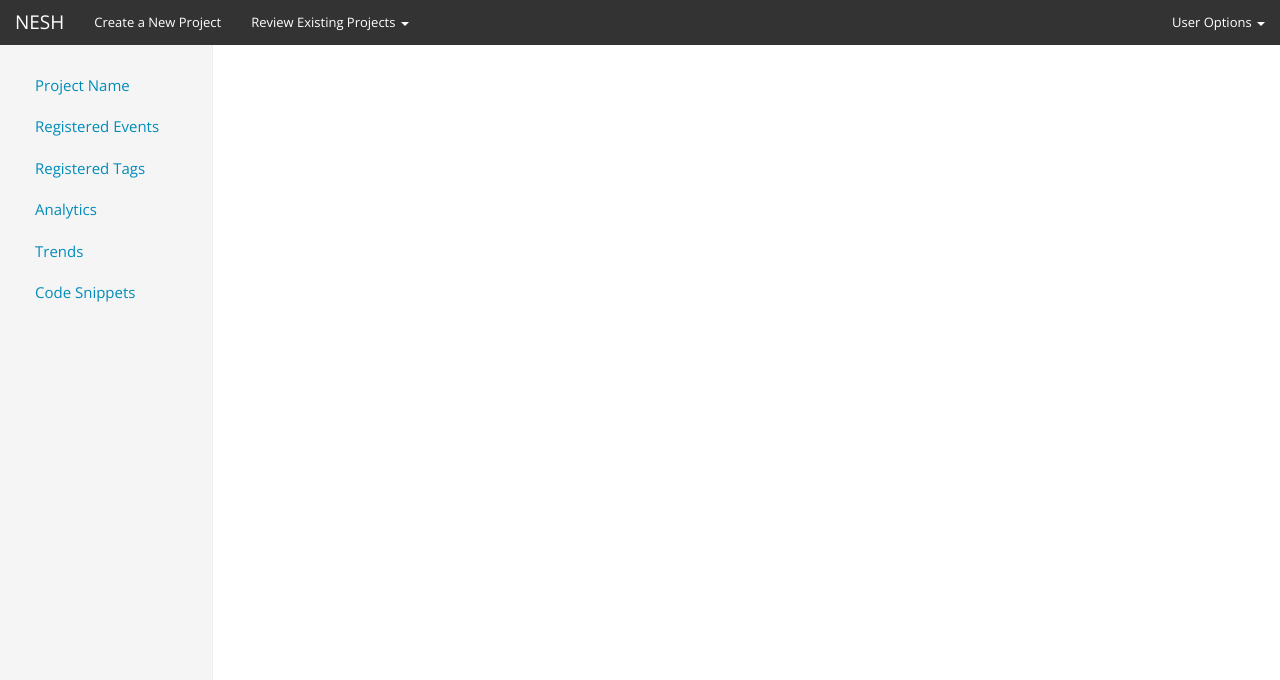
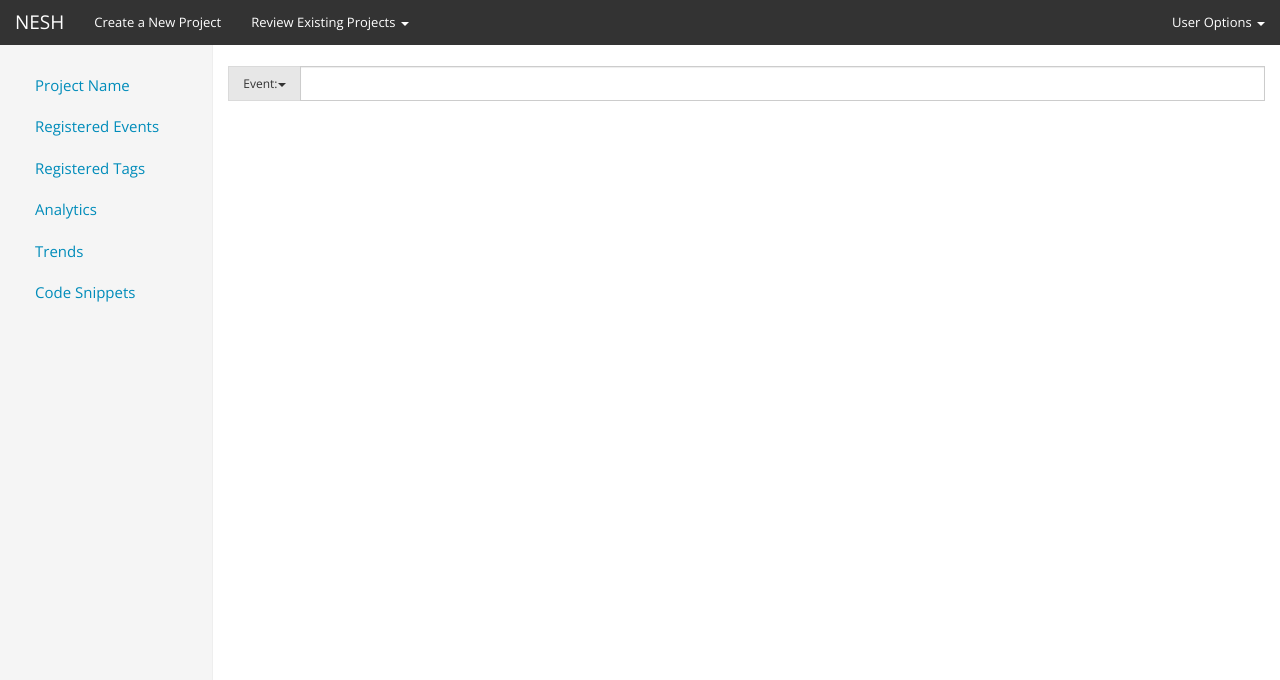
Before and after one commit to mjevans93308/NESH, a PHP site: page /basicPages/newProj.php in a window 1280 px wide. Shown: the top 680 px of the page. Run offline with PHP 8.4, Linux system fonts and the light colour scheme; the visitor is signed in with stand-in values (Sample User, id 1); data that the repository does not hold is empty; some libraries are stand-ins or nearby versions.

Commit message:
creating format for newProj.php[master]

```diff
--- a/html/basicPages/newProj.php
+++ b/html/basicPages/newProj.php
@@ -9,34 +9,10 @@
 <html lang="en">
 <head>
     <meta charset="UTF-8">
-    <!--<?php
-        include ("../php/mysqli.php");
-        global $db_obj;
-
-        $query = "SELECT * FROM Members WHERE username = '". $_SESSION['userid']."'";
-
-        if ( ($result = $db_obj->query($query)) && ($result->num_rows != 0) ){  // success!
-            while($row = $result->fetch_assoc()){
-                $uid = $row['uid'];
-            }
-        }
-        $query1 = "SELECT * FROM Products WHERE uid = '" .$uid."'";
-            $st = "";
-        if ( ($result1 = $db_obj->query($query1)) && ($result1->num_rows != 0) ){
-            while ($row1 = $result1->fetch_assoc()) {
-                //$st .= "<tr><td>";
-                //$st .= $row1['product']. "<span class='glyphicon glyphicon-chevron-right pull-right' a href='#'></span></td></tr>";
-                //$st .= "<title>".$row1['product']."</title>";
-                $st .= "<title>Test</title>";
-        }
-            echo $st;
-        }
-    ?>
-    -->
+    <title>New Project Page</title>
     <link rel="stylesheet" type="text/css" href="../styles/bootstrap.css">
     <link rel="stylesheet" type="text/css" href="../styles/addon.css">
     <link href="//netdna.bootstrapcdn.com/bootstrap/3.0.0/css/bootstrap-glyphicons.css" rel="stylesheet">
-
 </head>
 
 <body>
@@ -117,6 +93,25 @@
                         <a href="#">Code Snippets</a>
                     </li>
                 </ul>
+            <!--sidebar-->
+            </div>
+            <div class="col-sm-9 col-sm-offset-3 col-md-10 col-md-offset-2 main">
+                <!--<div class="container" style="border: 1px solid #EEEEEE;">-->
+                    <div class="input-group">
+                        <div class="input-group-btn">
+                            <button type="button" class="btn btn-default dropdown-toggle" data-toggle="dropdown">Event:<span class="caret"></span></button>
+                            <ul class="dropdown-menu">
+                                <li><a href="#">Event 1</li>
+                                <li class="divider"></li>
+                                <li><a href="#">Event 3</li>
+                                <li class="divider"></li>
+                                <li><a href="#">Event 2</li>
+                                <li class="divider"></li>
+                            </ul>
+                        </div>
+                        <input type="text" class="form-control">
+                    </div>
+                <!--</div>-->
             </div>
         </div>
         <!--container-fluid-->
@@ -126,9 +121,9 @@
     <footer class="navbar navbar-fixed-bottom basic-footer" role="footerInfo">
         <div class="container">
             <p>Designed and styled using
-                <a target="_blank" href="http://getbootstrap.com"> bootstrap </a>
+                <a href="http://getbootstrap.com"> bootstrap </a>
                 and
-                <a target="_blank" href="https://github.com"> github.</a>
+                <a href="https://github.com"> github.</a>
             </p>
             <p>For questions, email
             		<a target="_blank" href="http://gmail.scu.edu"> anarra@scu.edu,</a>
```
Also changed, not shown: html/styles/addon.css (line endings or trailing spaces).
